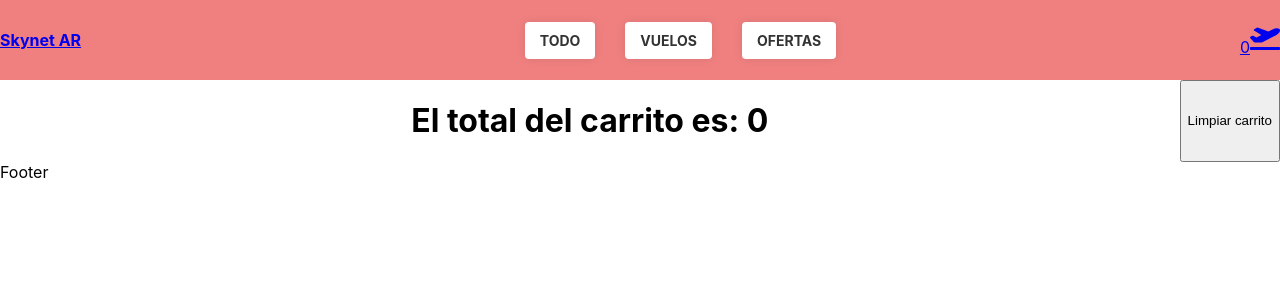
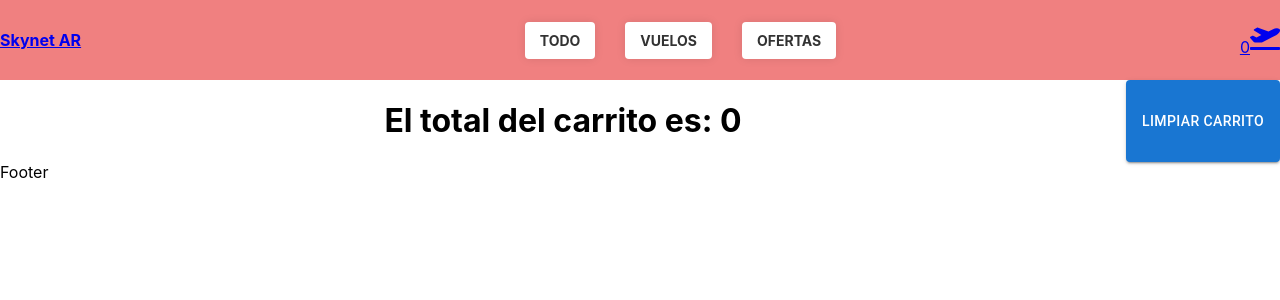
Before and after one commit to mauroguzman22/preentregareactjs-mauroguzman, a React (Create React App) app: page /Cart in a window 1280 px wide. Shown: the top 300 px of the page. Built offline with nearby package versions, Linux system fonts and the light colour scheme.

Commit message:
littlechanges

```diff
--- a/src/Components/Cart/Cart.jsx
+++ b/src/Components/Cart/Cart.jsx
@@ -1,6 +1,7 @@
 import React from "react";
 import { CartContext } from "../../context/CartContext";
 import { useContext } from "react";
+import { Button } from "@mui/material";
 
 const Cart = () => {
   const { cart, clearCart, getTotalPrice } = useContext(CartContext);
@@ -11,17 +12,18 @@ const Cart = () => {
       <h1>
         {cart.map((elemento) => {
           return (
-            <div style={{border: "2px solid black"}} key={elemento.id}>
+            <div style={{border: "2px solid black"}} key={elemento.id} variant="contained">
               <h2>{elemento.title}</h2>
               <img src={elemento.img} alt="" style={{width: "200px"}} />
               <h3>Cantidad: {elemento.quantity}</h3>
               <h3>{elemento.price}</h3>
+              <Button color="secondary" variant="contained">Eliminar</Button>
             </div>
           );
         })}
       </h1>
       <h1>El total del carrito es: {precioTotal} </h1>
-      <button onClick={clearCart}>Limpiar carrito</button>
+      <Button onClick={clearCart} variant="contained" color="primary">Limpiar carrito</Button>
     </div>
   );
 };
--- a/src/Context/CartContext.jsx
+++ b/src/Context/CartContext.jsx
@@ -1,76 +1,54 @@
 import React from "react";
 import { createContext, useState } from "react";
 
+export const CartContext = createContext();
 
-export const CartContext = createContext ()
+const CartContextProvider = ({ children }) => {
+  const [cart, setCart] = useState([]);
 
-const CartContextProvider = ({children}) => {
+  const agregarAlCarrito = (producto) => {
+    let existe = isInCart(producto.id);
+    if (existe) {
+      let newCart = cart.map((elemento) => {
+        if (elemento.id === producto.id) {
+          return {
+            ...elemento,
+            quantity: elemento.quantity + producto.quantity,
+          };
+        } else {
+          return elemento;
+        }
+      });
 
+      setCart(newCart);
+    } else {
+      setCart([...cart, producto]);
+    }
+  };
 
-  const   [cart, setCart] = useState ([])
+  const isInCart = (id) => {
+    return cart.some((elemento) => elemento.id === id);
+  };
 
+  const clearCart = () => {
+    setCart([]);
+  };
 
-  const agregarAlCarrito = (producto)=>{
+  const getTotalQuantity = () => {
+    const total = cart.reduce((acc, elemento) => {
+      return acc + elemento.quantity;
+    }, 0);
 
-
-   let existe = isInCart(producto.id);
-   if(existe){
-
-    let newCart = cart.map((elemento)=>{
-      if(elemento.id === producto.id){
-        return {...elemento, quantity: elemento.quantity + producto.quantity}
-      }
-      else{
-        return elemento
-      }
-    })
-
-    setCart (newCart)
-
-
-   }
-
-   else{
-
-     setCart([...cart, producto])
-
-   }
-
-  }
-
-
-  const isInCart = ( id )=>{
-     return cart.some ( (elemento) => elemento.id === id)
-
-
-  }
-
-
-
-  const clearCart = ()=>{
-    setCart([])
-  }
-
-
-  const getTotalQuantity = () =>{
-
-    const total = cart.reduce ( (acc, elemento)=> {
-      return acc + elemento.quantity
-    } , 0  )
-
-    return total
-  }
-
+    return total;
+  };
 
   const getTotalPrice = () => {
+    let precioTotal = cart.reduce((acc, elemento) => {
+      return acc + elemento.quantity * elemento.price;
+    }, 0);
 
-    let precioTotal = cart.reduce((acc, elemento)=>{
-      return acc + elemento.quantity * elemento.price
-
-    } , 0 )
-
-    return precioTotal
-  }
+    return precioTotal;
+  };
 
   let data = {
     cart,
@@ -78,18 +56,9 @@ const CartContextProvider = ({children}) => {
     clearCart,
     getTotalQuantity,
     getTotalPrice,
+  };
 
-  }
+  return <CartContext.Provider value={data}>{children}</CartContext.Provider>;
+};
 
-
-
-  return (
-    <CartContext.Provider value={ data }>
-
-      {children}
-
-    </CartContext.Provider>
-  )
-}
-
-export default CartContextProvider
+export default CartContextProvider;
```
